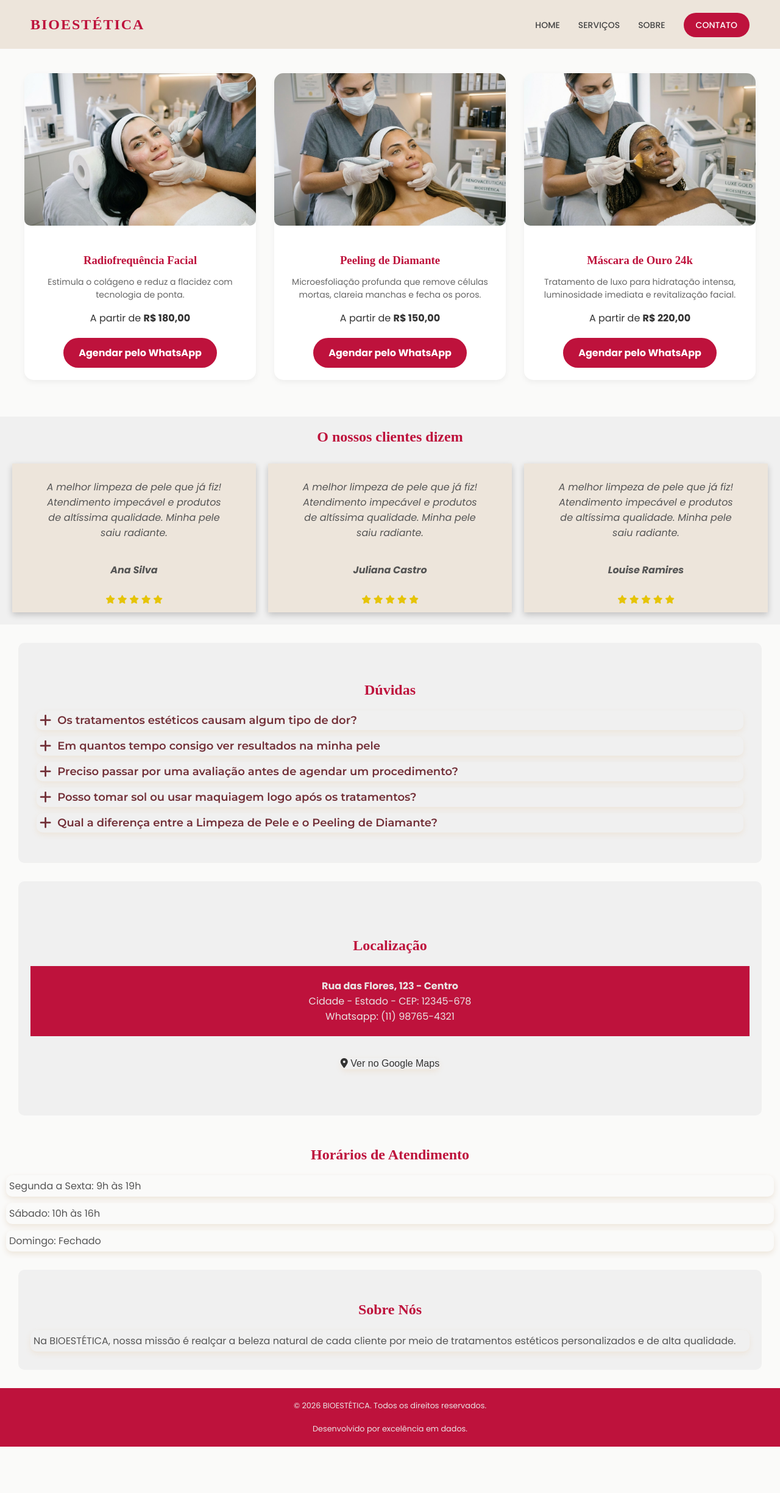
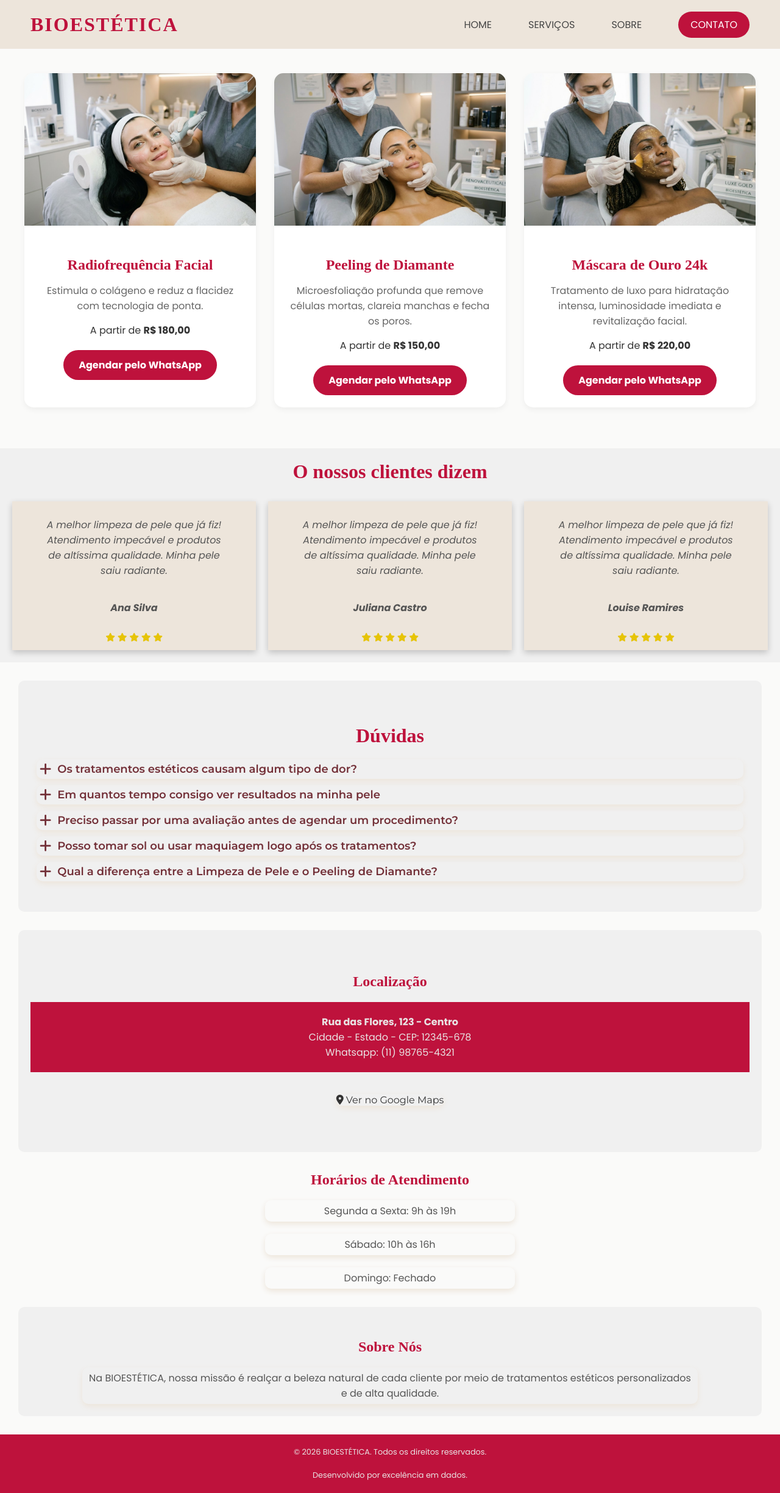
Before and after one commit to camiloramires/site-estetica, a plain HTML site: page index.html in a window 1280 px wide. Shown: the whole page at 61% size. Before the commit the page ends 2372 px from the top, so only its background shows below. Drawn offline with Linux system fonts and the light colour scheme.

Commit message:
finlização dos @midia 768px e 1024px

```diff
--- a/style.css
+++ b/style.css
@@ -1,18 +1,20 @@
-/* Configurações Gerais */
+/* ========================================= */
+/* CONFIGURAÇÕES GERAIS E MOBILE FIRST       */
+/* ========================================= */
+
 body {
     margin: 0;
     font-family: 'Poppins', sans-serif;
     background-color: #fafaf9;
 }
 
-/* CSS PARA CELULAR (Mobile First) */
-
+/* --- CABEÇALHO E MENU --- */
 .container-header {
     padding: 20px 10px;
     display: flex;
-    flex-direction: column; /* Um embaixo do outro no celular */
-    align-items: center;    /* Centraliza tudo */
-    gap: 20px;              /* Espaço entre a logo e o menu */
+    flex-direction: column;
+    align-items: center;
+    gap: 20px;
     background-color: #ede5db;
 }
 
@@ -26,9 +28,10 @@ body {
 
 .menu-navegacao ul {
     list-style: none;
+    margin: 0;
     padding: 0;
     display: flex;
-    flex-wrap: wrap;       /* Se não couber na linha, ele quebra */
+    flex-wrap: wrap;
     justify-content: center;
     gap: 15px;
 }
@@ -36,27 +39,31 @@ body {
 .menu-navegacao a {
     text-decoration: none;
     color: #444;
-    font-size: 13px;
-    font-weight: 600;
+    font-size: 14px; /* Ajustado tamanho base */
+    font-weight: 500;
     text-transform: uppercase;
+    transition: color 0.3s;
 }
 
-/* Estilo do botão de contato no mobile */
+.menu-navegacao a:hover {
+    color: #be123c;
+}
+
 .btn-contato {
     background-color: #be123c;
     color: white !important;
-    padding: 8px 16px;
-    border-radius: 20px;
+    padding: 10px 20px;
+    border-radius: 50px;
 }
 
-/* Estilo dos Cards - MOBILE FIRST */
+/* --- SERVIÇOS --- */
 .servicos {
     padding: 40px 20px;
 }
 
 .container-servicos {
     display: flex;
-    flex-direction: column; /* No celular, um embaixo do outro */
+    flex-direction: column;
     gap: 30px;
 }
 
@@ -71,8 +78,7 @@ body {
 .card-servico img {
     width: 100%;
     height: 250px;
-    border-radius: 10px;
-    object-fit: cover; /* Faz a imagem preencher o espaço sem distorcer */
+    object-fit: cover;
 }
 
 .conteudo-card {
@@ -97,7 +103,6 @@ body {
     color: #333;
 }
 
-/* O BOTÃO DE AGENDAMENTO */
 .btn-agendar {
     display: inline-block;
     background-color: #be123c;
@@ -113,6 +118,7 @@ body {
     transform: scale(1.05);
 }
 
+/* --- PROVA SOCIAL / DEPOIMENTOS --- */
 .prova-social {
     background-color: #f0f0f0;
 }
@@ -125,43 +131,40 @@ body {
     font-size: 1.5rem;
     padding-top: 20px;
 }
+
+.container-depoimentos {
+    display: flex;
+    flex-direction: column;
+    gap: 20px;
+    padding: 20px;
+}
+
 .card-depoimentos {
     background-color: #ede5db;
     text-align: center;
     box-shadow: 0 4px 10px rgba(0,0,0,0.2);
 }
+
 .card-depoimentos p {
     font-style: italic;
     color: #555;
     padding: 10px;
 }
 
-.container-depoimentos {
-    display: flex;
-    flex-direction: column; /* No celular, um embaixo do outro */
-    gap: 20px;
-    padding: 20px;
-}
 .estrelas {
-    color: #e6c408; /* Cor dourada para as estrelas */
+    color: #e6c408;
     padding-bottom: 10px;
     font-size: 14px;
 }
 
-.rodape {
-    display: flex;
-    gap : 20px;
-    flex-direction: column;
-    text-align: center;
-    color: #e9e3e3;
-    font-size: 30px;
-}
+/* --- FAQ --- */
 .faq {
     background-color: #f0f0f0;
     padding: 40px 20px;
     border-radius: 10px;
     margin: 30px;
 }
+
 .faq h3 {
     font-family: 'Playfair Display', serif;
     color: #be123c;
@@ -169,6 +172,7 @@ body {
     margin-bottom: 20px;
     font-size: 1.5rem;
 }
+
 .perguntas-respostas {
     color: #150505;
     font-size: 16px;
@@ -178,6 +182,7 @@ body {
     cursor: pointer;
     box-shadow: #EDE5DB 0px 4px 10px;
 }
+
 .perguntas-respostas summary {
     list-style: none;
     font-size: 1.125rem;
@@ -188,70 +193,53 @@ body {
     align-items: center;
     gap: 10px;
 }
+
 .perguntas-respostas p {
     font-size: 1rem;
-    font-family: Poppins, sans-serif;
+    font-family: 'Poppins', sans-serif;
     font-weight: 400;
-    line-height: 1.6rem;
     margin-top: 10px;
     margin-left: 15px;
     line-height: 1.5;
     padding: 20px;
     color: #696969;
 }
+
 summary i {
     font-size: 22px;
     transition: transform 0.3s ease;
 }
+
 details[open] summary i {
     transform: rotate(45deg);
 }
+
 details[open] p {
   animation: aparecer 1.4s ease-in-out;
 }
-.localizacao {
+
+@keyframes aparecer {
+  from { opacity: 0; transform: translateY(-10px); }
+  to { opacity: 1; transform: translateY(0); }
+}
+
+/* --- SOBRE NOS E LOCALIZAÇÃO --- */
+#sobre {
     background-color: #f0f0f0;
-    padding: 40px 20px;
+    padding: 20px 10px;
     border-radius: 10px;
     margin: 30px;
 }
-.mapa {
-    display: flex;
-    justify-content: center;
-    padding: 20px;
-}
-.mapa a{
-    font-family: Monssertat, sans-serif;
-    text-decoration: none;
-    border: none;
-    border-radius: 10px;
-    box-shadow: #EDE5DB 0px 4px 10px;
-    color: #333333;
-}
-.localizacao h4 {
+
+.sobre-nos h4, .localizacao h4, .horarios h4 {
     font-family: 'Playfair Display', serif;
     color: #be123c;
     text-align: center;
     margin-bottom: 20px;
     font-size: 1.5rem;
-    padding-top: 20px;
 }
-address{
-    background-color: #be123c;
-    color: #e9e3e3;
-    padding: 20px;
-    text-align: center;
-    font-style: normal;
-}
-.horarios h4 {
-    font-family: 'Playfair Display', serif;
-    color: #be123c;
-    text-align: center;
-    margin-bottom: 20px;
-    font-size: 1.5rem;
-    padding-top: 20px;
-}
-.horarios p {
+
+.sobre-nos p, .horarios p {
     color: #555;
     font-size: 16px;
     padding: 5px;
@@ -259,131 +247,131 @@ address{
     border-radius: 10px;
     box-shadow: #EDE5DB 0px 4px 10px;
 }
-@keyframes aparecer {
-  from { opacity: 0; transform: translateY(-10px); }
-  to { opacity: 1; transform: translateY(0); }
+
+.localizacao {
+    background-color: #f0f0f0;
+    padding: 40px 20px;
+    border-radius: 10px;
+    margin: 30px;
 }
-.localizacao-horarios{
+
+.mapa {
+    display: flex;
+    justify-content: center;
+    padding: 20px;
+}
+
+.mapa a {
+    font-family: 'Montserrat', sans-serif;
+    text-decoration: none;
+    border: none;
+    border-radius: 10px;
+    box-shadow: #EDE5DB 0px 4px 10px;
+    color: #333333;
+}
+
+address {
+    background-color: #be123c;
+    color: #e9e3e3;
+    padding: 20px;
+    text-align: center;
+    font-style: normal;
+}
+
+.localizacao-horarios {
     background-color: #5a3333;
 }
-#sobre {
-    background-color: #f0f0f0;
-    padding: 20px 10px;
-    border-radius: 10px;
-    margin: 30px;
 
-}
-.sobre-nos h4{
-    font-family: 'Playfair Display', serif;
-    color: #be123c;
-    text-align: center;
-    margin-bottom: 20px;
-    font-size: 1.5rem;
-}
-.sobre-nos p {
-    color: #555;
-    font-size: 16px;
-    padding: 5px;
-    margin: 10px;
-    border-radius: 10px;
-    box-shadow: #EDE5DB 0px 4px 10px;
-}
-.politica-privacidade{
+.politica-privacidade {
     background-color: #6c9a78;
 }
+
+/* --- RODAPÉ --- */
 .rodape {
+    display: flex;
+    flex-direction: column;
+    gap: 20px;
     background-color: #be123c;
     color: #e9e3e3;
     text-align: center;
     padding: 20px;
 }
+
 .rodape p {
     margin: 0;
     font-size: 0.8rem;
 }
+
+
+/* ========================================= */
+/* MEDIA QUERIES (Sempre no final!)          */
+/* ========================================= */
+
+/* --- TABLET (768px ou mais) --- */
 @media (min-width: 768px) {
     .container-header {
-        flex-direction: row;     /* Volta a ficar lado a lado */
+        flex-direction: row;
         justify-content: space-between;
         height: 80px;
         padding: 0 50px;
     }
-
+    .logo h1 {
+        font-size: 2rem;
+    }
     .menu-navegacao ul {
-        gap: 30px;               /* Aumenta o espaço entre os links */
+        gap: 30px;
     }
 
     .menu-navegacao a {
-        font-size: 14px;         /* Fonte levemente maior no PC */
+        font-size: 1rem;
+        font-weight: bold;
+    }
+    .conteudo-card h3 {
+        font-size: 1.5rem;
+    }
+    .conteudo-card p {
+        font-size: 1rem;
+    }
+    .prova-social h2 {
+        font-size: 2rem;
+    }
+    .faq h3 {
+        font-size: 2rem;
     }
     .container-depoimentos {
-    display: flex;
         flex-direction: row;
         justify-content: space-between;
-    gap: 20px;
         padding-bottom: 20px;
     }
 }
 
-/* Estilo da Logo */
-.logo h1 {
-    font-family: 'Playfair Display', serif;
-    color: #be123c;
-    margin: 0;
-    letter-spacing: 2px;
+/* --- COMPUTADOR (1024px ou mais) --- */
+@media (min-width: 1024px) {
+
+    .menu-navegacao ul {
+        gap: 60px;
     }
-
-/* Estilo do Menu */
-.menu-navegacao ul {
-    list-style: none;     /* Tira as bolinhas do li */
-    margin: 0;
-    padding: 0;
-    display: flex;        /* Coloca os li lado a lado também */
-    gap: 30px;            /* Espaço entre os links */
+    .menu-navegacao a {
+        font-weight: normal
     }
-
-.menu-navegacao a {
-    text-decoration: none;
-    color: #444;
-    font-weight: 500;
-    text-transform: uppercase;
-    font-size: 14px;
-    transition: color 0.3s;
-}
-
-.menu-navegacao a:hover {
-    color: #be123c;
-}
-
-/* Botão de destaque no menu */
-.btn-contato {
-    background-color: #be123c;
-    color: white !important;
-    padding: 10px 20px;
-    border-radius: 50px;
-}
-
-/* MEDIA QUERY PARA COMPUTADOR */
-@media (min-width: 1024px) {
     .container-servicos {
-        flex-direction: row; /* Lado a lado no PC */
+        flex-direction: row;
         justify-content: center;
         max-width: 1200px;
         margin: 0 auto;
     }
 
     .card-servico {
-        flex: 1; /* Todos os cards ficam com o mesmo tamanho */
+        flex: 1;
     }
-    .container-depoimentos {
-    display: flex;
-    flex-direction: row;
-    justify-content: space-between;
-    gap: 20px;
-    padding-bottom: 20px;
+    .horarios p {
+        max-width: 400px;
+        margin: 20px auto;
+        text-align: center;
+    }
+    .sobre-nos p{
+        max-width: 1000px;
+        margin: 0 auto;
+        text-align: center;
     }
 }
-
-/* --------------------------------------------------- */
-/* 3. @MEDIA QUERY (Para telas maiores/Desktop)        */
-/* --------------------------------------------------- */
```
Lines whose indentation alone changed are shown as unchanged.
